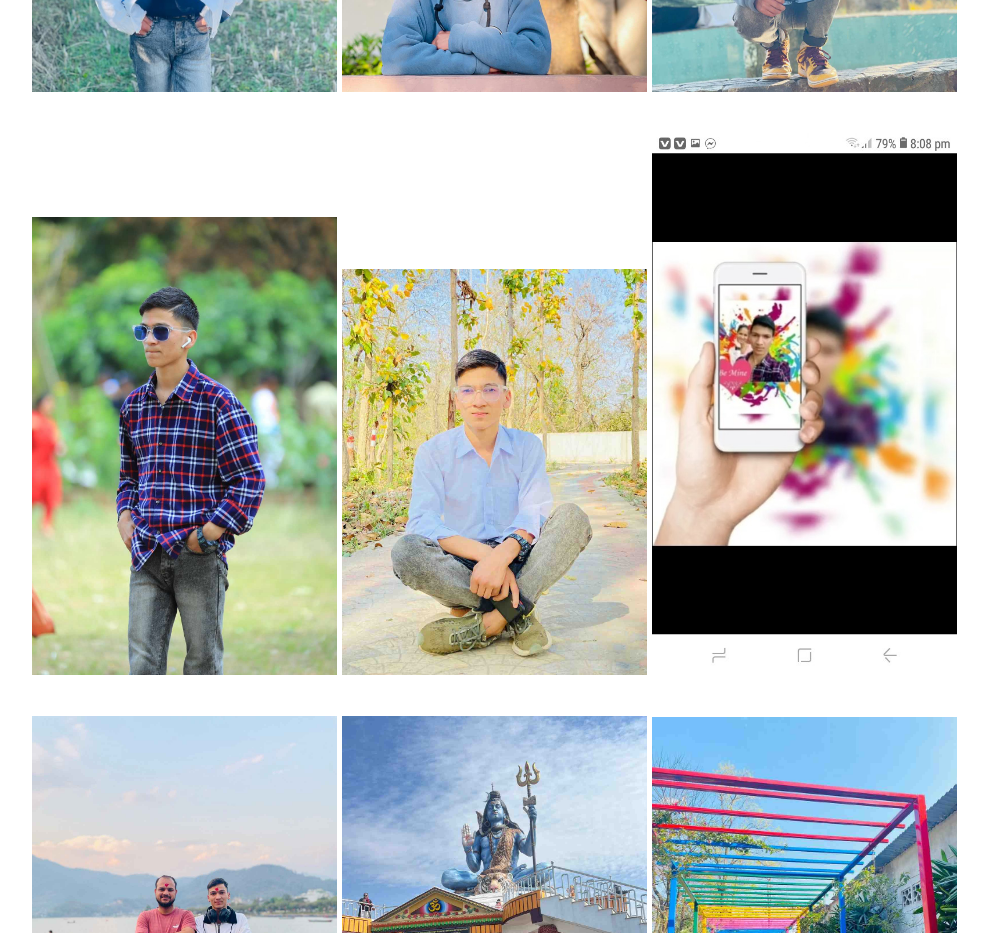
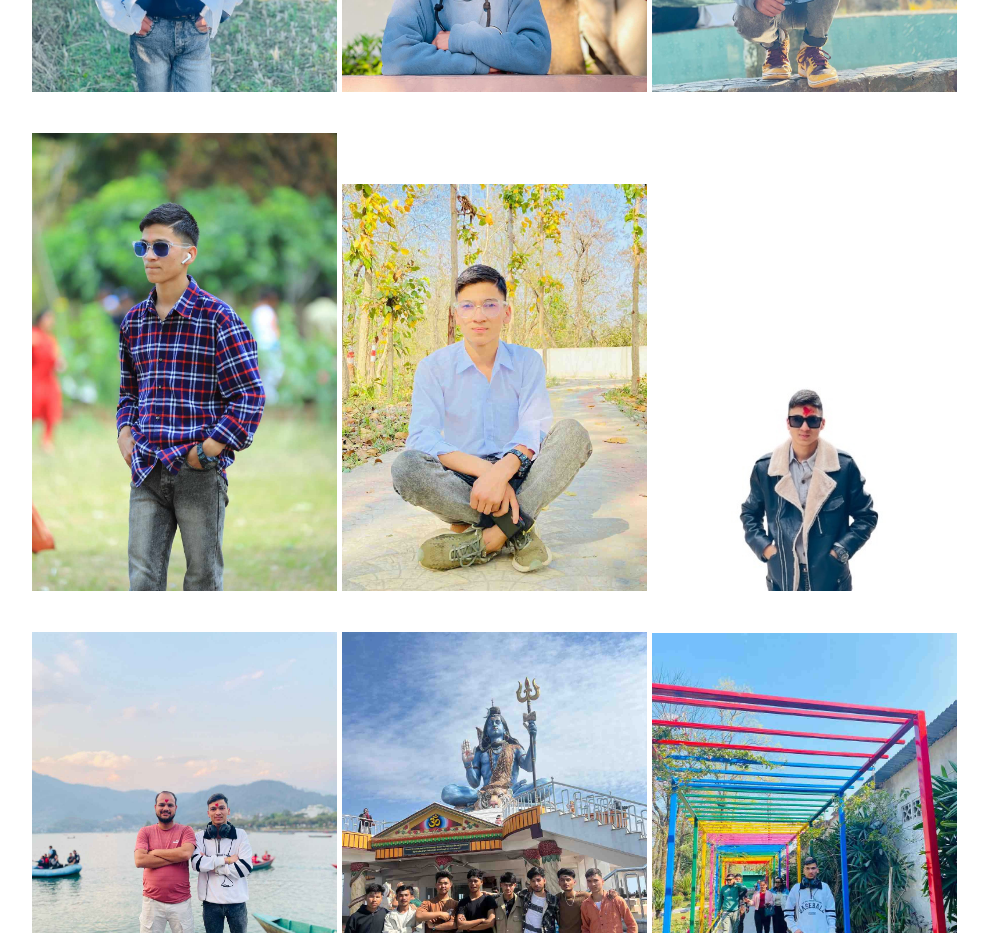
Before and after one commit to KrishnaBhandai/dai, a plain HTML site: page gallary.html in a window 1280 px wide. Shown: the part 7000-7933 px from the top of the page, without its empty margins (19-1007 px from the left). Drawn offline with Linux system fonts and the light colour scheme.

Commit message:
Update gallary.html

```diff
--- a/gallary.html
+++ b/gallary.html
@@ -393,7 +393,7 @@ class="w-100 shadow-1-strong rounded mb-4"
 alt="Yosemite National Park" height="340px" width="305px"
 />
 <img
-src="45.jpg"
+src="1.jpeg"
 class="w-100 shadow-1-strong rounded mb-4"
 alt="Yosemite National Park" height="340px" width="305px"
 />
```
